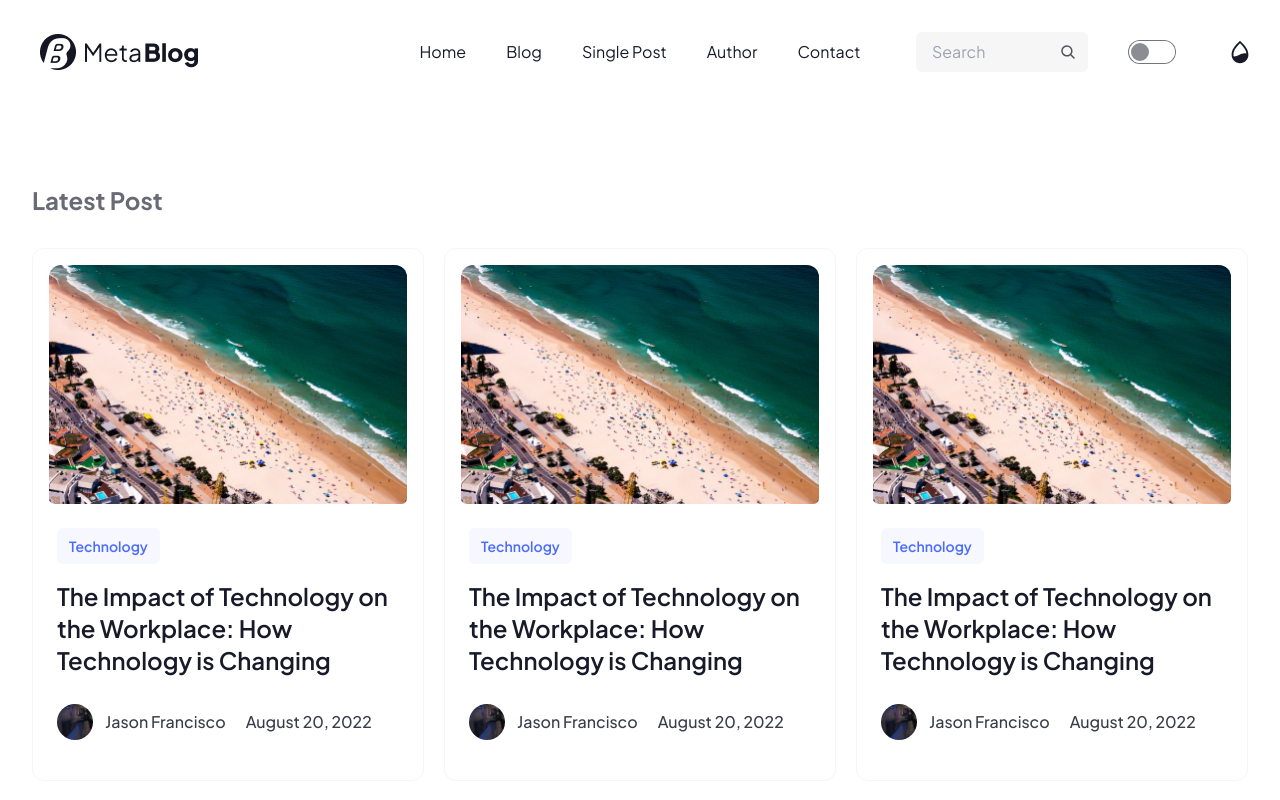
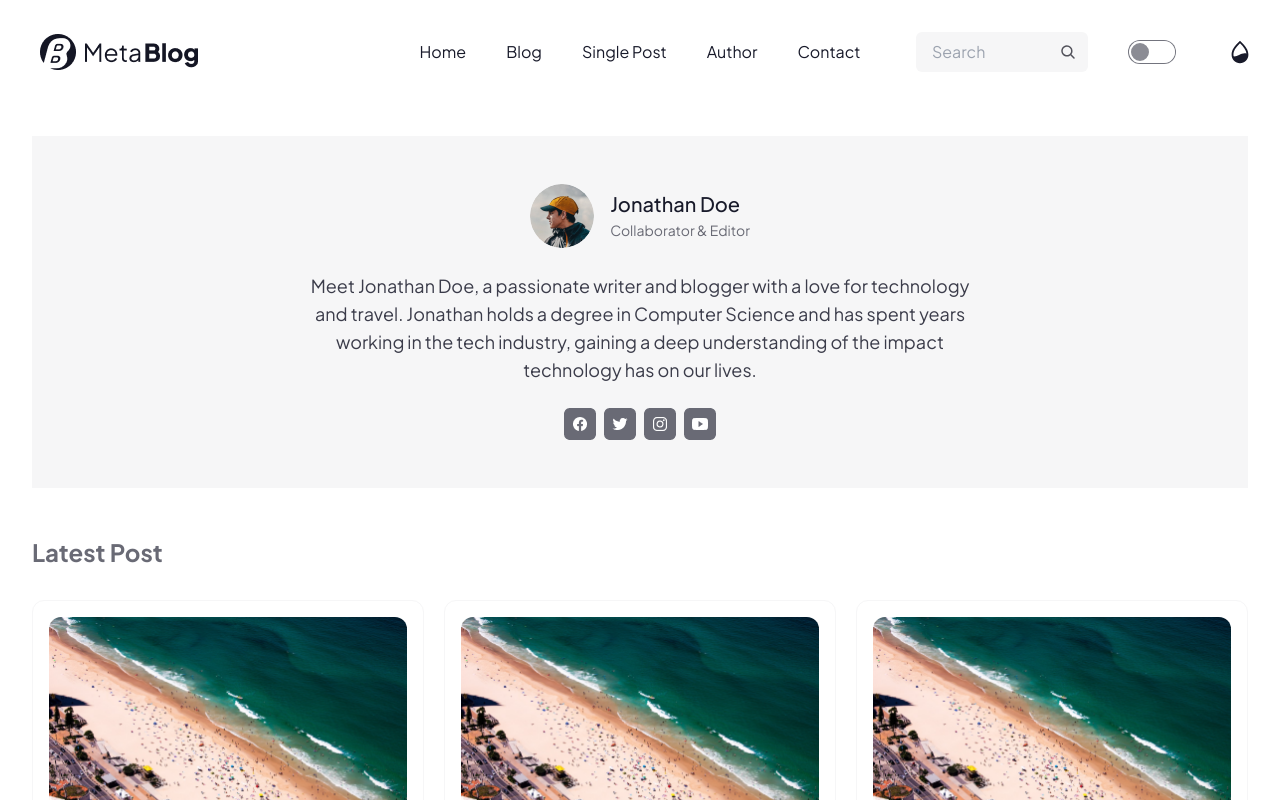
Before and after one commit to js-template/metablog-free, a Next.js app in the folder apps/site/: page /author in a window 1280 px wide. Shown: the top 800 px of the page. Built offline with nearby package versions, Linux system fonts and the light colour scheme.

Commit message:
authorInfo color changed and imported into the page

```diff
--- a/apps/site/app/author/page.tsx
+++ b/apps/site/app/author/page.tsx
@@ -1,24 +1,23 @@
+import AuthorInfo from '@/components/authorInfo/AuthorInfo'
 import PostCard from '@/components/card/PostCard'
 import React, { Fragment } from 'react'
 
 const Author = () => {
    return (
       <Fragment>
+         {/* Author info */}
+         <AuthorInfo />
          {/* Page Body */}
-         <main className="container mx-auto">
-            <div className="my-20">
+         <main className="container mx-auto mt-12 mb-24 px-5 sm:px-0">
             <h5 className="text-secondary font-bold text-2xl mb-8">
                Latest Post
             </h5>
             <div className=" grid grid-cols-1 md:grid-cols-2 lg:grid-cols-3 gap-5">
-                  {[1, 2, 3, 4, 5, 6, 7, 8, 9].map(
-                     (item: any, index: number) => (
+               {[1, 2, 3, 4, 5, 6, 7, 8, 9].map((item: any, index: number) => (
                   <div key={index}>
                      <PostCard />
                   </div>
-                     )
-                  )}
-               </div>
+               ))}
             </div>
          </main>
       </Fragment>
--- a/apps/site/components/authorInfo/AuthorInfo.tsx
+++ b/apps/site/components/authorInfo/AuthorInfo.tsx
@@ -4,8 +4,7 @@ import Link from 'next/link'
 
 const AuthorInfo = () => {
    return (
-      <div className="bg-secondary-content">
-         <div className="container mx-auto py-12">
+      <div className="container mx-auto py-12 sm:mt-8 bg-base-200 px-5 sm:px-0">
          <div className="flex items-center justify-center gap-4">
             <div className="avatar">
                <div className="w-16 rounded-full">
@@ -27,10 +26,10 @@ const AuthorInfo = () => {
             </div>
          </div>
          <p className="text-sm sm:text-lg text-secondary-focus text-center py-6 max-w-2xl w-full mx-auto">
-               Meet Jonathan Doe, a passionate writer and blogger with a love
-               for technology and travel. Jonathan holds a degree in Computer
-               Science and has spent years working in the tech industry, gaining
-               a deep understanding of the impact technology has on our lives.
+            Meet Jonathan Doe, a passionate writer and blogger with a love for
+            technology and travel. Jonathan holds a degree in Computer Science
+            and has spent years working in the tech industry, gaining a deep
+            understanding of the impact technology has on our lives.
          </p>
          <div className="flex items-center justify-center gap-2">
             {socialShare?.map((item, index) => (
@@ -43,7 +42,6 @@ const AuthorInfo = () => {
                   />
                </Link>
             ))}
-            </div>
          </div>
       </div>
    )
```
Lines whose indentation alone changed are shown as unchanged.
